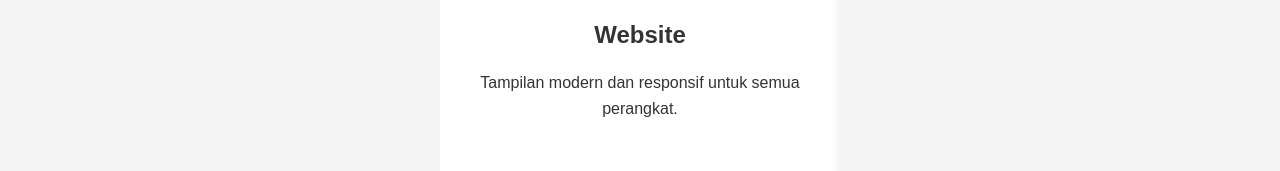
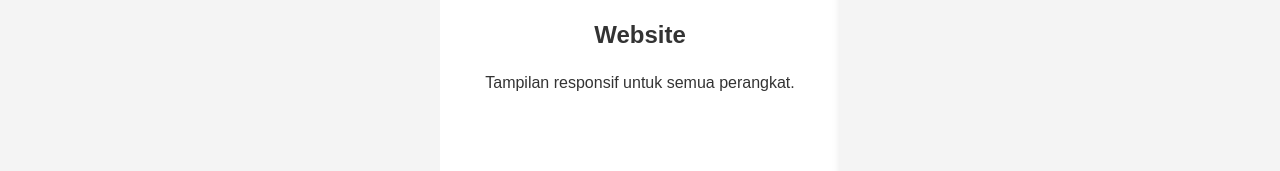
Before and after one commit to sesiprogrammer/sesiprogrammer.github.io, a plain HTML site: page index.html in a window 1280 px wide. Shown: the part 601-772 px from the top of the page. Drawn offline with Linux system fonts and the light colour scheme.

Commit message:
Update index.html

```diff
--- a/index.html
+++ b/index.html
@@ -130,7 +130,7 @@
         <div class="services-container">
             <div class="service-item">
                 <h3>Website</h3>
-                <p>Tampilan modern dan responsif untuk semua perangkat.</p>
+                <p>Tampilan responsif untuk semua perangkat.</p>
             </div>
             <div class="service-item">
                 <h3>Aplikasi Android</h3>
```
